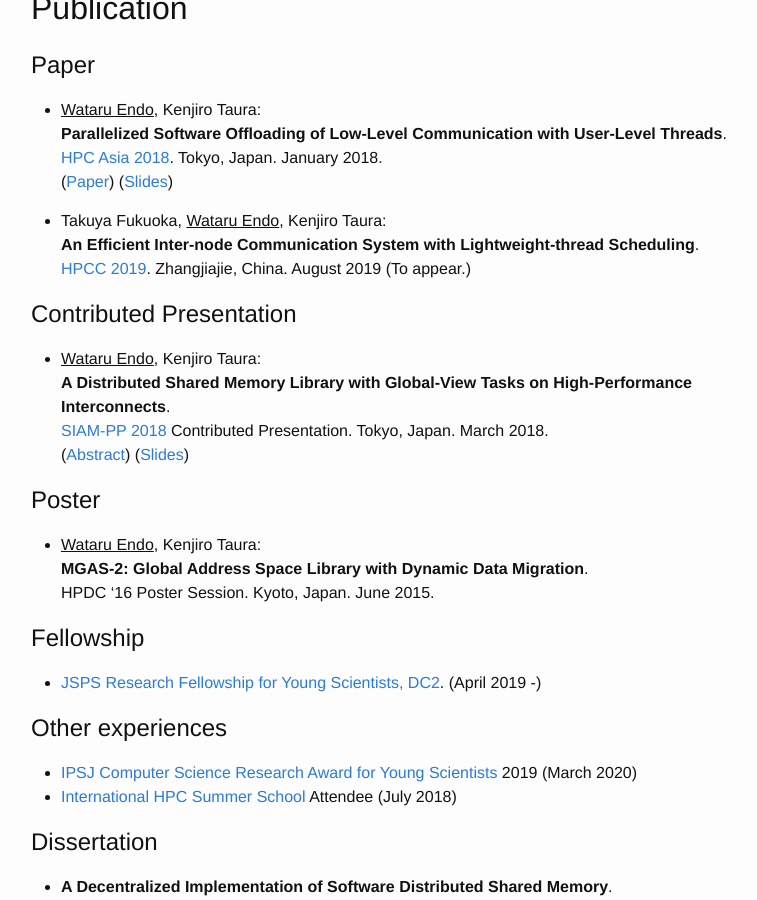
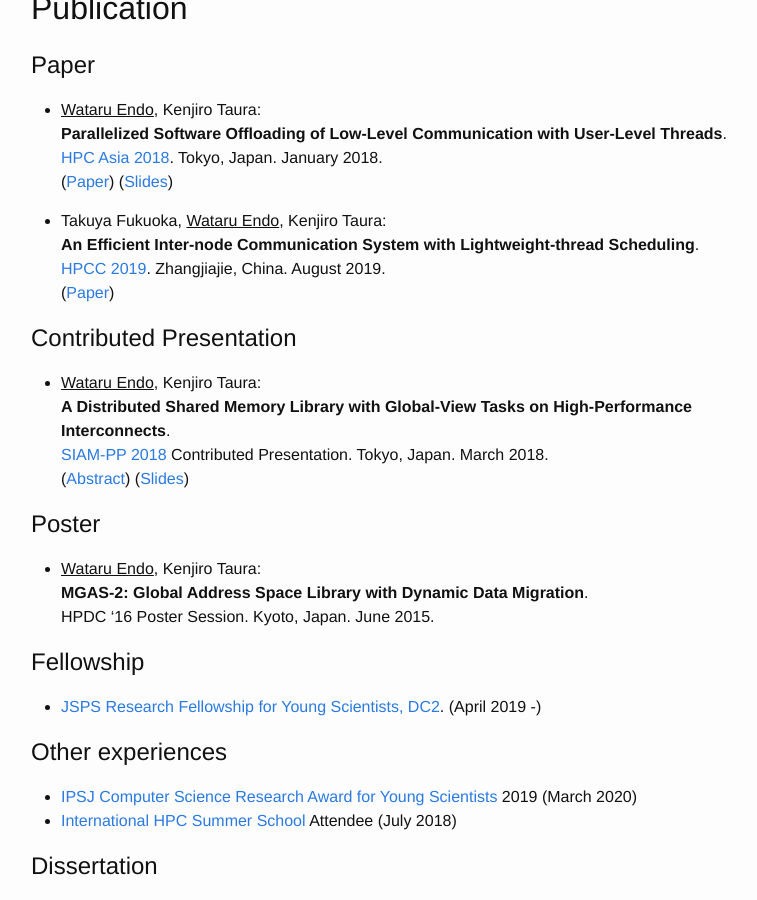
Before and after one commit to endowataru/endowataru.github.io, a Jekyll site: the page built from index.md, in a window 1280 px wide and 900 px high, scrolled down 902 px. Shown: the whole window, without its empty margins (239-996 px from the left). Built offline with Jekyll 4.4.1, drawn with Linux system fonts in a browser that asks for light colours.

Commit message:
Fix description of Fukuoka-kun's work

```diff
--- a/index.md
+++ b/index.md
@@ -47,7 +47,8 @@ HPC interconnection, task-parallel programming, etc.
 
 - Takuya Fukuoka, <u>Wataru Endo</u>, Kenjiro Taura:
   __An Efficient Inter-node Communication System with Lightweight-thread Scheduling__.
-  [HPCC 2019](http://csee.hnu.edu.cn/hpcc2019/index.html). Zhangjiajie, China. August 2019 (To appear.)
+  [HPCC 2019](http://csee.hnu.edu.cn/hpcc2019/index.html). Zhangjiajie, China. August 2019.
+  ([Paper](https://doi.org/10.1109/HPCC/SmartCity/DSS.2019.00103))
 
 ## Contributed Presentation
 
```
Also changed, not shown: ja.md (+2 -1 lines).
